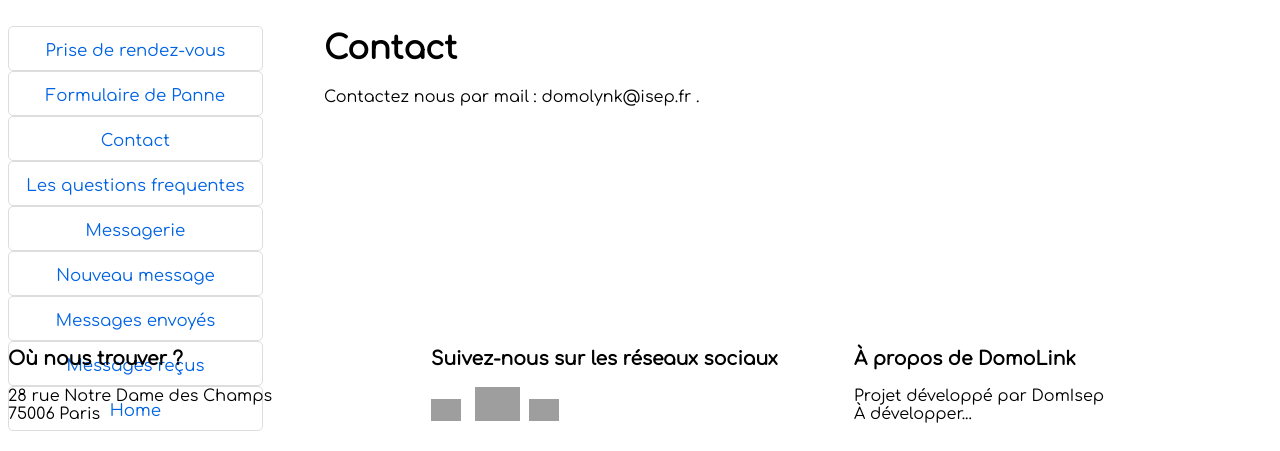
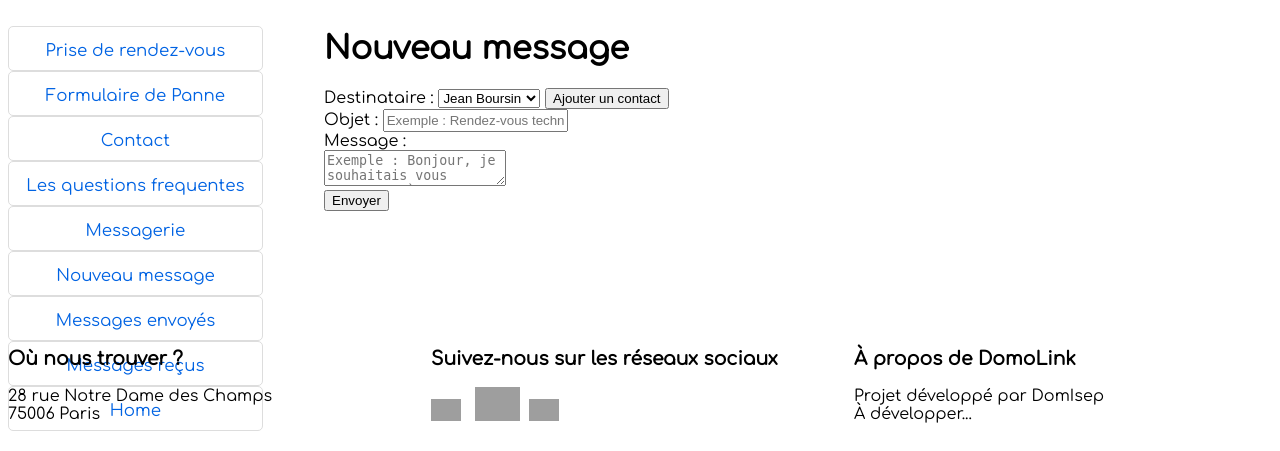
Before and after one commit to diegoouensanga/G5D-Domolink, a PHP site: page /app_site/views/messagerie.php in a window 1280 px wide. Shown: the part 158-609 px from the top of the page. Run offline with PHP 8.4, Linux system fonts and the light colour scheme; grey boxes are pictures that could not be loaded.

Commit message:
messagerie.php

```diff
--- a/app_site/views/messagerie.php
+++ b/app_site/views/messagerie.php
@@ -18,13 +18,12 @@
             <p><a href="index.php?action=signaler_une_panne">Formulaire de Panne</a></p>
             <p><a href="index.php?action=contact">Contact</a></p>
             <p><a href="index.php?action=faq">Les questions frequentes</a></p>
-            <p><a href="index.php?actiopn=messagerie"> Messagerie </a>
+            <p><a href="index.php?action=messagerie"> Messagerie </a>
                 <div class ="menumessagerie">
                     <nav>
             <p> <a href="index.php?"action=nouveau_message> Nouveau message  </a></p>
             <p> <a href="index.php?"action=message_envoye> Messages envoyés  </a></p>
             <p> <a href="index.php?"action=message_reçu> Messages reçus</a></p>
-
         </nav>
     </div>
     </p>
@@ -32,8 +31,28 @@
     </nav>
 </div>
 <div class="corps">
-    <h1>Contact</h1>
-    <p>Contactez nous par mail : domolynk@isep.fr . </p>
+    <h1> Nouveau message  </h1>
+
+    <label for="desinataire">Destinataire :  </label>
+
+
+    <select id="destinataire" name="destinataire">
+        <option value="Jean  Boursin">Jean Boursin</option>
+        <option value="Michel Vianot">Michel Vianot</option>
+        <option value="Patrick Wang">Patrick Wang</option>
+
+    </select>
+    <button id="ajoutcontact"> Ajouter un contact </button>
+    <br>
+    <label for="objet">Objet :  </label>
+
+    <input type="text" id="objet"  placeholder="Exemple : Rendez-vous technicien vendredi 18 novembre">
+    <br>
+    <label for="message">Message :  </label>
+    <br>
+    <textarea id="message" placeholder="Exemple : Bonjour, je souhaitais vous contacter à propos de..."></textarea>
+    <br>
+    <button id="envoyer"> Envoyer </button>
 </div>
 </div>
 <?php include ("footer.php"); ?>
```
